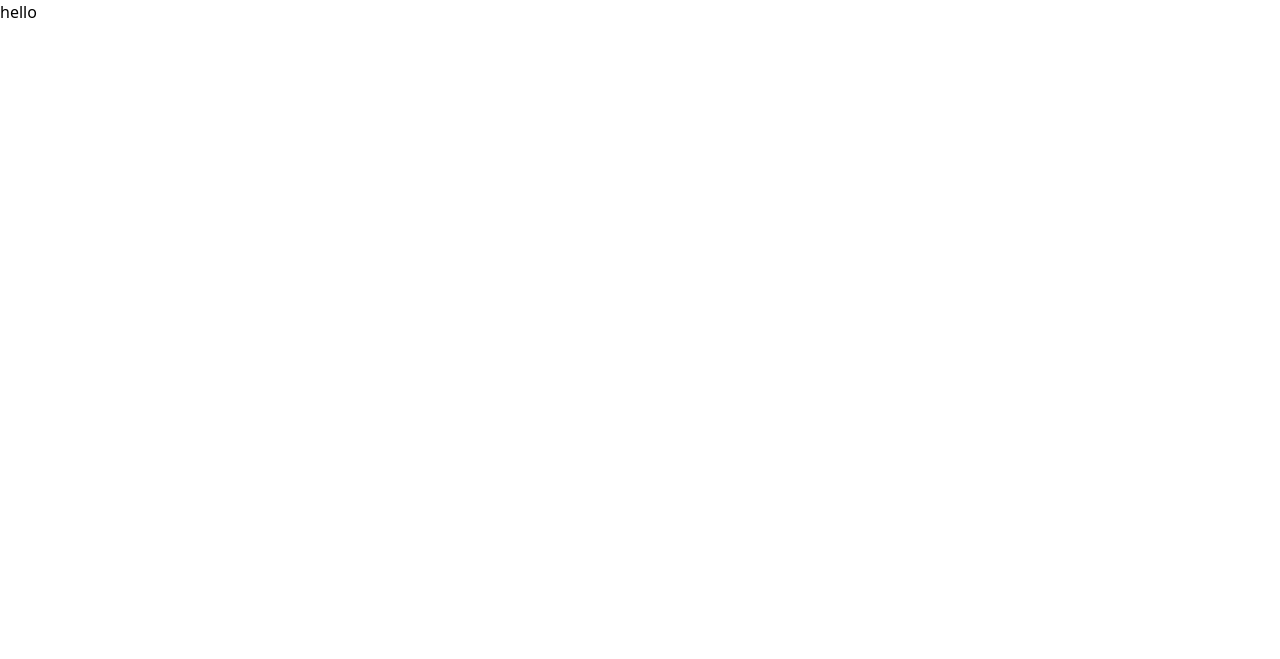
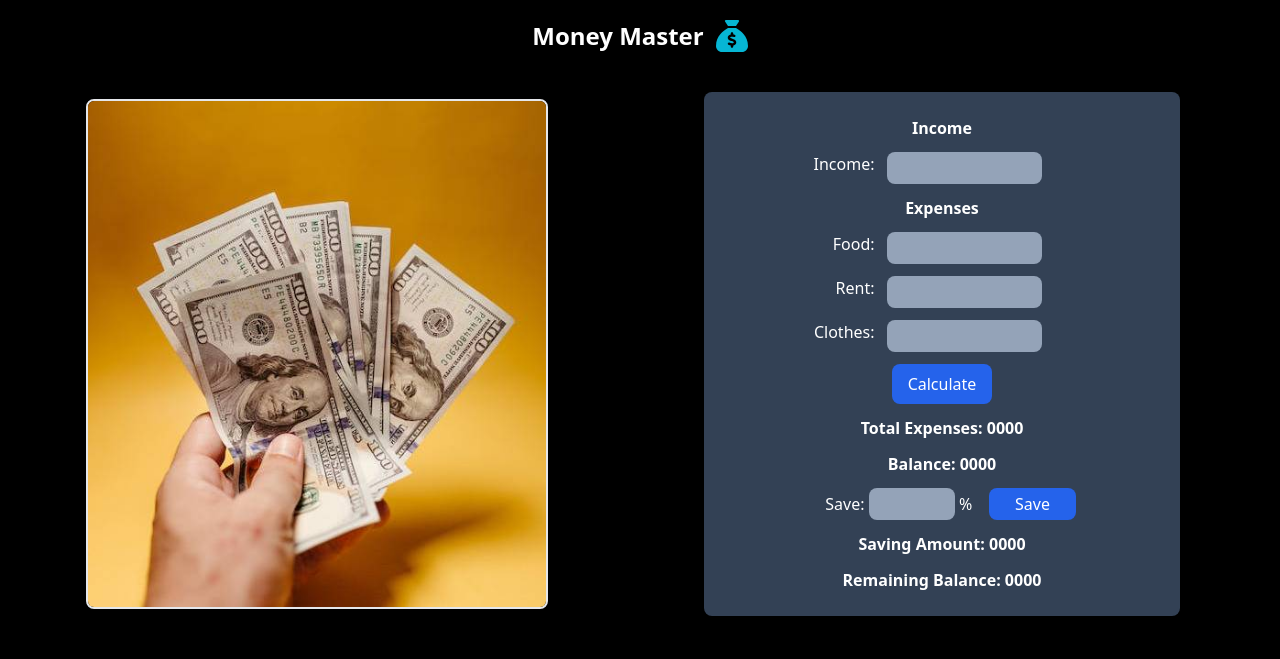
Before and after one commit to Asif419/money-master, a plain HTML site: page index.html in a window 1280 px wide. Drawn offline with nearby package versions, Linux system fonts and the light colour scheme.

Commit message:
font end design complete

```diff
--- a/index.html
+++ b/index.html
@@ -1,5 +1,6 @@
 <!DOCTYPE html>
 <html lang="en">
+
 <head>
     <meta charset="UTF-8">
     <meta http-equiv="X-UA-Compatible" content="IE=edge">
@@ -11,7 +12,64 @@
     <!-- tailwind -->
     <script src="https://cdn.tailwindcss.com"></script>
 </head>
-<body>
-    <h1>hello</h1>
+
+<body class="bg-black h-screen text-white">
+    <header class="p-5 pb-0 text-2xl font-bold flex gap-3 justify-center items-center">
+        <h1>Money Master</h1>
+        <svg xmlns="http://www.w3.org/2000/svg" viewBox="0 0 512 512" class="fill-cyan-500 stroke-1 h-8 w-8">
+            <path
+                d="M320 96H192L144.6 24.9C137.5 14.2 145.1 0 157.9 0H354.1c12.8 0 20.4 14.2 13.3 24.9L320 96zM192 128H320c3.8 2.5 8.1 5.3 13 8.4C389.7 172.7 512 250.9 512 416c0 53-43 96-96 96H96c-53 0-96-43-96-96C0 250.9 122.3 172.7 179 136.4l0 0 0 0c4.8-3.1 9.2-5.9 13-8.4zm84 88c0-11-9-20-20-20s-20 9-20 20v14c-7.6 1.7-15.2 4.4-22.2 8.5c-13.9 8.3-25.9 22.8-25.8 43.9c.1 20.3 12 33.1 24.7 40.7c11 6.6 24.7 10.8 35.6 14l1.7 .5c12.6 3.8 21.8 6.8 28 10.7c5.1 3.2 5.8 5.4 5.9 8.2c.1 5-1.8 8-5.9 10.5c-5 3.1-12.9 5-21.4 4.7c-11.1-.4-21.5-3.9-35.1-8.5c-2.3-.8-4.7-1.6-7.2-2.4c-10.5-3.5-21.8 2.2-25.3 12.6s2.2 21.8 12.6 25.3c1.9 .6 4 1.3 6.1 2.1l0 0 0 0c8.3 2.9 17.9 6.2 28.2 8.4V424c0 11 9 20 20 20s20-9 20-20V410.2c8-1.7 16-4.5 23.2-9c14.3-8.9 25.1-24.1 24.8-45c-.3-20.3-11.7-33.4-24.6-41.6c-11.5-7.2-25.9-11.6-37.1-15l0 0-.7-.2c-12.8-3.9-21.9-6.7-28.3-10.5c-5.2-3.1-5.3-4.9-5.3-6.7c0-3.7 1.4-6.5 6.2-9.3c5.4-3.2 13.6-5.1 21.5-5c9.6 .1 20.2 2.2 31.2 5.2c10.7 2.8 21.6-3.5 24.5-14.2s-3.5-21.6-14.2-24.5c-6.5-1.7-13.7-3.4-21.1-4.7V216z" />
+        </svg>
+    </header>
+    <main>
+        <section id="money" class="grid grid-cols-1 lg:grid-cols-2 justify-evenly place-items-center gap-2 p-10">
+            <div id="money-image">
+                <img class="border-2 h-auto w-11/12 shadow-lg rounded-lg" src="images/dollar.jpg" alt="dollar-image">
+            </div>
+            <div id="money-calculation-container" class="w-4/5 bg-slate-700 rounded-lg p-5 md:p-15">
+                <div id="money-calculation" class="flex flex-col justify-center items-center gap-3 p-1 lg:px-10">
+                    <h3 class="text-1xl font-bold">Income</h3>
+                    <div class="grid grid-cols-3 gap-3">
+                        <p class="justify-self-end">Income:</p>
+                        <input type="number" name="income" oninput="this.value = Math.abs(this.value)" id="income"
+                            class="col-span-2 outline-0 w-2/3 px-3 py-1 rounded-lg bg-slate-400 text-black font-semibold">
+                    </div>
+                    <h3 class="text-1xl font-bold">Expenses</h3>
+                    <div class="grid grid-cols-3 gap-3">
+                        <p class="justify-self-end">Food:</p>
+                        <input type="number" name="food" oninput="this.value = Math.abs(this.value)" id="food"
+                            class="col-span-2 outline-0 w-2/3 px-3 py-1 rounded-lg bg-slate-400 text-black font-semibold">
+                    </div>
+                    <div class="grid grid-cols-3 gap-3">
+                        <p class="justify-self-end">Rent:</p>
+                        <input type="number" name="rent" oninput="this.value = Math.abs(this.value)" id="rent"
+                            class="col-span-2 outline-0 w-2/3 px-3 py-1 rounded-lg bg-slate-400 text-black font-semibold">
+                    </div>
+                    <div class="grid grid-cols-3 gap-3">
+                        <p class="justify-self-end">Clothes:</p>
+                        <input type="number" name="clothes" oninput="this.value = Math.abs(this.value)" id="clothes"
+                            class="col-span-2 outline-0 w-2/3 px-3 py-1 rounded-lg bg-slate-400 text-black font-semibold">
+                    </div>
+                    <button id="btn-calculate"
+                        class="bg-blue-600 hover:bg-blue-700 rounded-lg px-4 py-2">Calculate</button>
+                    <h3 class="text-1xl font-semibold">Total Expenses: <span id="total-expenses">0000</span> </h3>
+                    <h3 class="text-1xl font-semibold">Balance: <span id="total-balance">0000</span> </h3>
+                    <div class="grid grid-cols-9 gap-1 w-3/4">
+                        <p class="col-span-2 justify-self-end self-center">Save:</p>
+                        <input type="number" name="save" oninput="this.value = Math.abs(this.value)" id="save"
+                            class="col-span-3 outline-0 px-3 py-1 rounded-lg bg-slate-400 text-black font-semibold">
+                        <p class="justify-center self-center">%</p>
+                        <button id="btn-save" class="col-span-3 bg-blue-600 hover:bg-blue-700 rounded-lg">Save</button>
+                    </div>
+                    <h3 class="text-1xl font-semibold">Saving Amount: <span id="saving-amount">0000</span></h3>
+                    <h3 class="text-1xl font-semibold">Remaining Balance: <span id="remaining-balance">0000</span></h3>
+                </div>
+            </div>
+        </section>
+    </main>
+
+    <script src="js/common.js"></script>
+    <script src="js/calculating.js"></script>
 </body>
+
 </html>
```
Also changed, not shown: images/dollar.jpg (added), images/sack-dollar-solid.svg (added), js/calculating.js (added), js/common.js (added).
